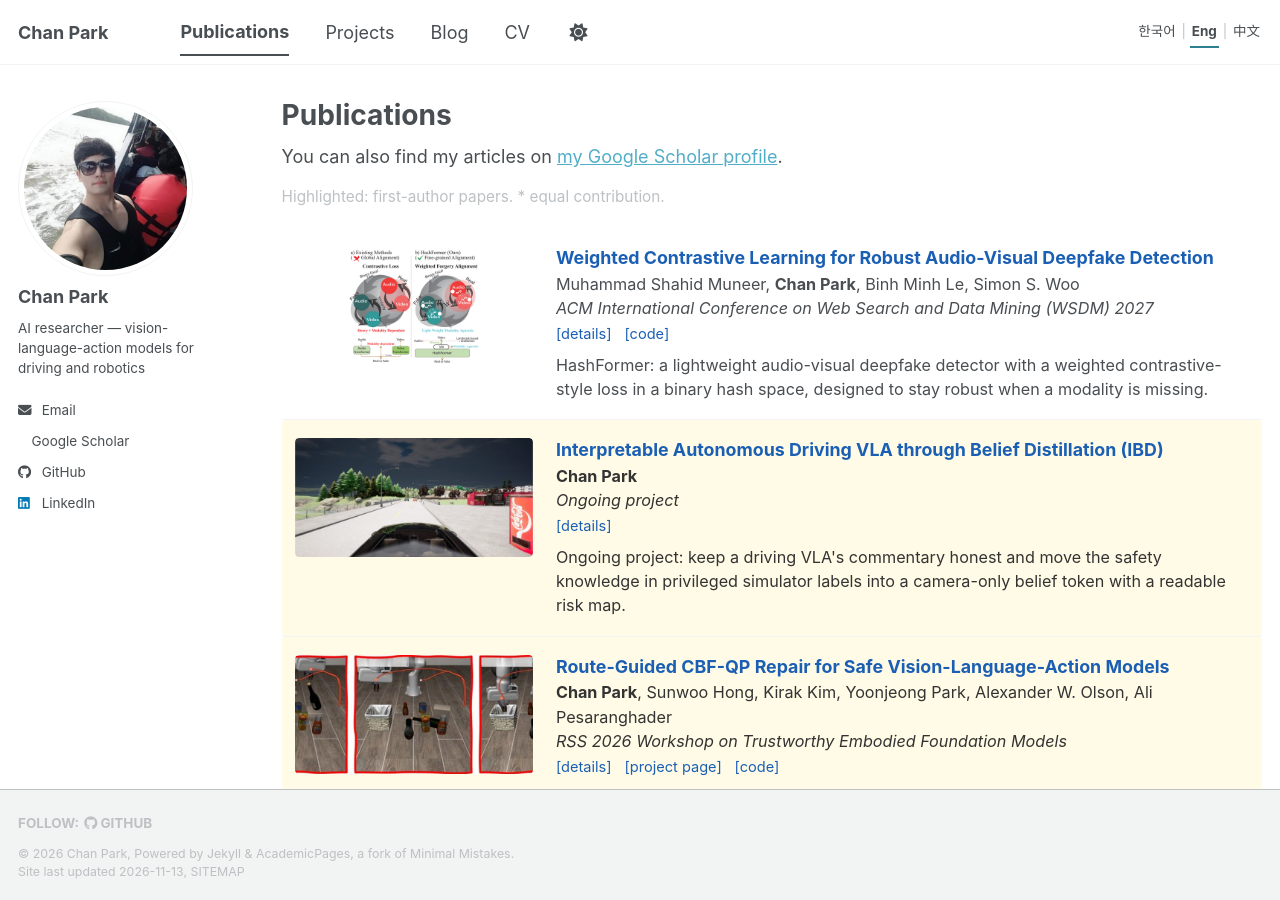
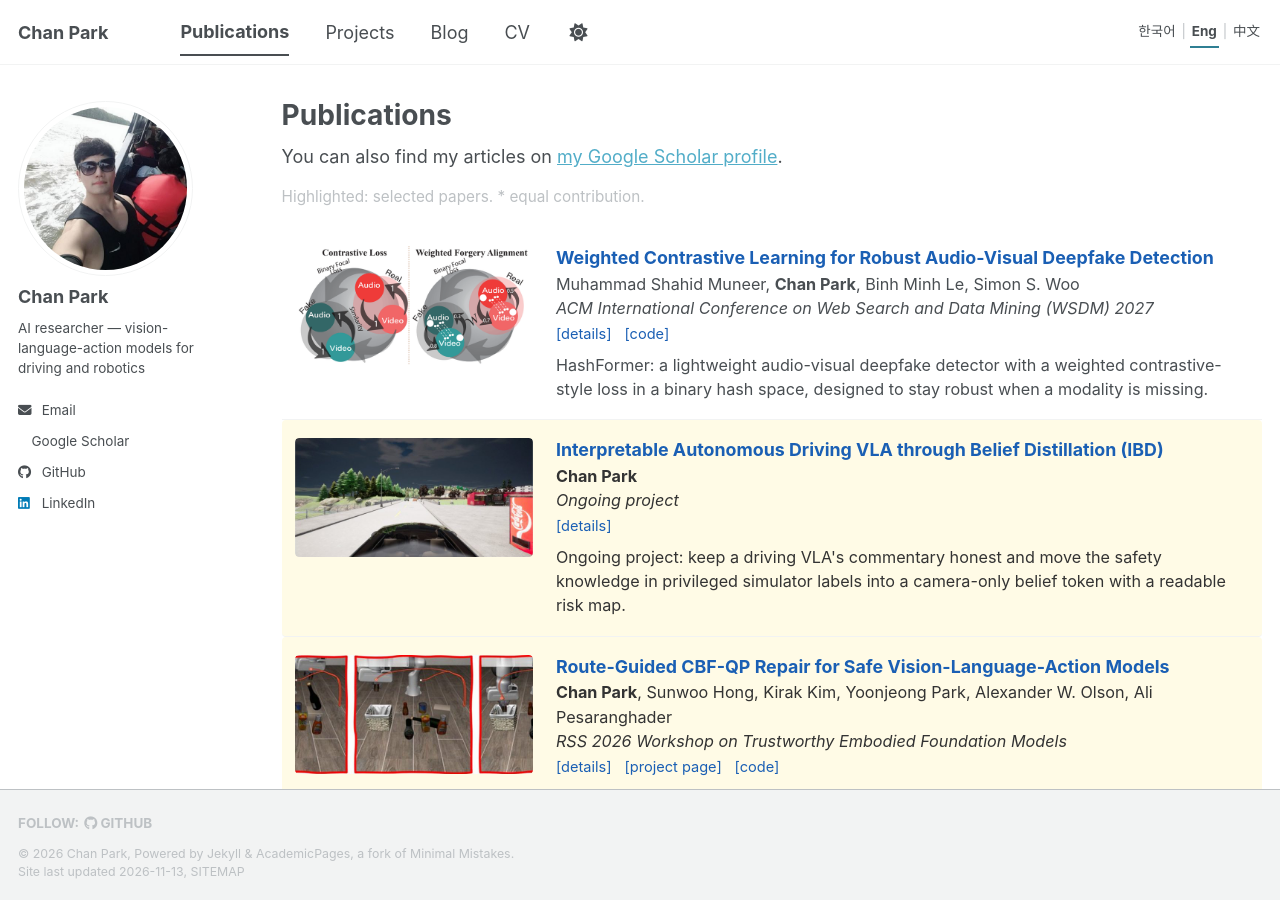
Before and after one commit to Ckck12/Ckck12.github.io, a Jekyll site: the page built from _pages/publications.html, in a window 1280 px wide and 900 px high. Built offline with Jekyll 4.4.1, drawn with Linux system fonts in a browser that asks for light colours; a style sheet for code colours, icons or effects is not loaded.

Commit message:
Publications: full-frame HashFormer thumbnails, highlight Submersivity
- HashFormer teaser/hover were square figures letterboxed into 2:1, so
  they looked small. Re-crop Fig. 1 (two alignment diagrams) and the
  bottom row of the t-SNE figure to fill 640x320. New filenames (_v2)
  so the Pages cache does not keep serving the old images.
- Submersivity: featured: true (user request).
- Legend: "Highlighted: first-author papers" -> "selected papers"
  (EN/KO/ZH), since Submersivity is not a first-author paper.

Co-Authored-By: Claude Opus 5.5 <noreply@anthropic.com>

```diff
--- a/_pages/publications.html
+++ b/_pages/publications.html
@@ -13,7 +13,7 @@ author_profile: true
   <div class="wordwrap"><span class="lang-en">You can also find my articles on <a href="{{ site.author.googlescholar }}">my Google Scholar profile</a>.</span><span class="lang-ko" lang="ko">전체 논문은 <a href="{{ site.author.googlescholar }}">Google Scholar 프로필</a>에서도 볼 수 있습니다.</span><span class="lang-zh" lang="zh-Hans">全部论文也可在我的 <a href="{{ site.author.googlescholar }}">Google Scholar 主页</a>查看。</span></div>
 {% endif %}
 
-<p class="pub-legend"><span class="lang-en">Highlighted: first-author papers. * equal contribution.</span><span class="lang-ko" lang="ko">강조 표시: 제1저자 논문. * 동등 기여.</span><span class="lang-zh" lang="zh-Hans">高亮：第一作者论文。* 同等贡献。</span></p>
+<p class="pub-legend"><span class="lang-en">Highlighted: selected papers. * equal contribution.</span><span class="lang-ko" lang="ko">강조 표시: 대표 논문. * 동등 기여.</span><span class="lang-zh" lang="zh-Hans">高亮：代表性论文。* 同等贡献。</span></p>
 
 {% assign pubs = site.publications | sort: "order" %}
 <div class="pub-list">
```
Also changed, not shown: _publications/2026-submersivity.md (+1 -1 lines), _publications/weighted-contrastive-under-review.md (+2 -2 lines), images/pubs/hashformer_hover.png (deleted), images/pubs/hashformer_hover_v2.png (added), images/pubs/hashformer_teaser.png (deleted), images/pubs/hashformer_teaser_v2.png (added).
